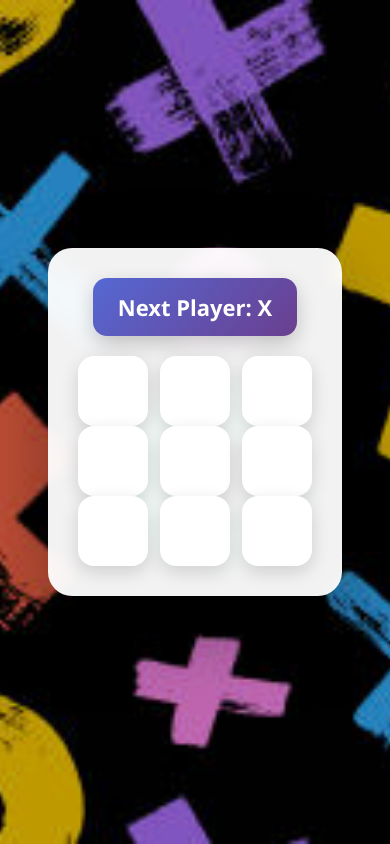
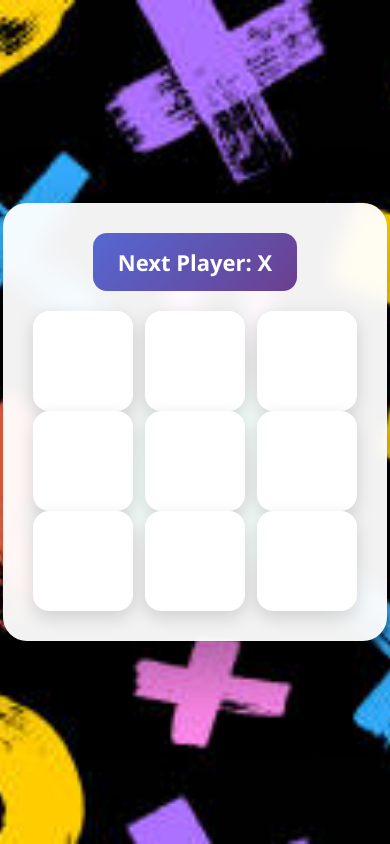
Before and after one commit to Nidhal06/xoGame, a React (Vite) app: page / in a window 390 px wide. Built offline with nearby package versions, Linux system fonts and the light colour scheme.

Commit message:
Refactor CSS for improved readability and structure

```diff
--- a/src/App.css
+++ b/src/App.css
@@ -1,210 +1,180 @@
-*{
-box-sizing:border-box;
+* {
+  box-sizing: border-box;
 }
 
-body{
-font-family:'Segoe UI',sans-serif;
-display:flex;
-justify-content:center;
-align-items:center;
-min-height:100vh;
-margin:0;
-background:url('/public/background.jpg');
-background-size:cover;
-background-position:center;
-background-repeat:no-repeat;
+body {
+  font-family: 'Segoe UI', sans-serif;
+  display: flex;
+  justify-content: center;
+  align-items: center;
+  min-height: 100vh;
+  margin: 0;
+  background: url('/background.jpg');
+  background-size: cover;
+  background-position: center;
 }
 
-/* glass overlay for readability */
-body::before{
-content:"";
-position:fixed;
-inset:0;
-background:rgba(0,0,0,.25);
-z-index:-1;
+.game {
+  padding: 30px;
+  background: rgba(255,255,255,0.95);
+  border-radius: 24px;
+  box-shadow: 0 30px 80px rgba(0,0,0,.35);
+  backdrop-filter: blur(10px);
 }
 
-.game{
-padding:30px;
-background:rgba(255,255,255,0.95);
-border-radius:24px;
-box-shadow:0 30px 80px rgba(0,0,0,.35);
-backdrop-filter:blur(10px);
+.game-board {
+  display: flex;
+  flex-direction: column;
+  align-items: center;
+  gap: 20px;
 }
 
-.game-board{
-display:flex;
-flex-direction:column;
-gap:20px;
-align-items:center;
-position:relative;
+.status {
+  font-size: 22px;
+  font-weight: 700;
+  padding: 14px 25px;
+  border-radius: 14px;
+  background: linear-gradient(135deg,#5568d3,#6b3f8f);
+  color: white;
 }
 
-.status{
-font-size:22px;
-font-weight:700;
-padding:14px 25px;
-border-radius:14px;
-background:linear-gradient(135deg,#5568d3,#6b3f8f);
-color:white;
-box-shadow:0 8px 20px rgba(0,0,0,.2);
-transition:.4s;
+.board-wrapper {
+  position: relative;
 }
 
-.win-text{
-animation:pulse 1s infinite alternate;
+.board-row {
+  display: flex;
+  gap: 12px;
 }
 
-@keyframes pulse{
-from{transform:scale(1)}
-to{transform:scale(1.05)}
+.square {
+  width: 100px;
+  height: 100px;
+  font-size: 48px;
+  font-weight: bold;
+  border-radius: 16px;
+  border: none;
+  cursor: pointer;
+  background: white;
+  box-shadow: 0 6px 18px rgba(0,0,0,.15);
+  transition: .2s;
 }
 
-/* board */
-.board-wrapper{
-position:relative;
+.square:hover {
+  transform: translateY(-4px);
 }
 
-.board-row{
-display:flex;
-gap:12px;
+.square:disabled {
+  opacity: .6;
+  cursor: not-allowed;
 }
 
-/* squares */
-.square{
-width:100px;
-height:100px;
-border-radius:16px;
-border:none;
-font-size:48px;
-font-weight:bold;
-cursor:pointer;
-background:white;
-box-shadow:0 6px 18px rgba(0,0,0,.15);
-transition:.25s;
+/* Winning square pop */
+.win-square {
+  background: linear-gradient(135deg,#ffe259,#ffa751);
+  animation: pop .4s ease;
 }
 
-.square:hover{
-transform:translateY(-4px) scale(1.04);
-box-shadow:0 12px 28px rgba(0,0,0,.25);
-}
-
-.square:active{
-transform:scale(.95);
-}
-
-.square:disabled{
-opacity:.55;
-cursor:not-allowed;
-}
-
-/* winning squares */
-.win-square{
-background:linear-gradient(135deg,#ffe259,#ffa751);
-color:#222;
-animation:pop .5s ease forwards;
-}
-
-@keyframes pop{
-0%{transform:scale(.5) rotate(-10deg)}
-70%{transform:scale(1.2) rotate(4deg)}
-100%{transform:scale(1)}
-}
-
-/* restart */
-.restart-button{
-margin-top:18px;
-padding:14px 26px;
-font-size:16px;
-font-weight:700;
-border:none;
-border-radius:14px;
-background:linear-gradient(135deg,#667eea,#764ba2);
-color:white;
-cursor:pointer;
-transition:.25s;
-}
-
-.restart-button:hover{
-transform:translateY(-3px) scale(1.05);
-box-shadow:0 10px 30px rgba(0,0,0,.3);
+@keyframes pop {
+  0% { transform: scale(.6); }
+  70% { transform: scale(1.2); }
+  100% { transform: scale(1); }
 }
 
 /* WIN LINE */
 
-.win-line{
-position:absolute;
-background:#ff2e63;
-border-radius:10px;
-animation:draw .5s ease forwards;
-z-index:5;
+.win-line {
+  position: absolute;
+  background: #ff2e63;
+  height: 6px;
+  border-radius: 10px;
+  transform-origin: left center;
+  animation: grow 0.5s ease forwards;
 }
 
-@keyframes draw{
-from{transform:scaleX(0) scaleY(0);opacity:0}
-to{transform:scaleX(1) scaleY(1);opacity:1}
+@keyframes grow {
+  from { transform: scaleX(0); }
+  to { transform: scaleX(1); }
 }
 
 /* rows */
-.row{
-height:6px;
-width:100%;
-left:0;
+.row {
+  width: 100%;
 }
-.row.pos-0{top:50px;}
-.row.pos-1{top:162px;}
-.row.pos-2{top:274px;}
+.row.pos-0 { top: 50px; }
+.row.pos-1 { top: 162px; }
+.row.pos-2 { top: 274px; }
 
 /* columns */
-.col{
-width:6px;
-height:100%;
-top:0;
+.col {
+  width: 6px;
+  height: 100%;
+  transform-origin: top center;
+  animation: growY 0.5s ease forwards;
 }
-.col.pos-0{left:50px;}
-.col.pos-1{left:162px;}
-.col.pos-2{left:274px;}
+
+@keyframes growY {
+  from { transform: scaleY(0); }
+  to { transform: scaleY(1); }
+}
+
+.col.pos-0 { left: 50px; }
+.col.pos-1 { left: 162px; }
+.col.pos-2 { left: 274px; }
 
 /* diagonals */
-.diag1{
-width:140%;
-height:6px;
-top:50%;
-left:-20%;
-transform:rotate(45deg);
+.diag1 {
+  width: 140%;
+  top: 50%;
+  left: -20%;
+  transform: rotate(45deg);
 }
 
-.diag2{
-width:140%;
-height:6px;
-top:50%;
-left:-20%;
-transform:rotate(-45deg);
+.diag2 {
+  width: 140%;
+  top: 50%;
+  left: -20%;
+  transform: rotate(-45deg);
+}
+
+/* Confetti celebration */
+
+.confetti-container::before {
+  content: "🎉 🎊 ✨ 🎉 🎊 ✨ 🎉 🎊 ✨";
+  position: absolute;
+  top: -60px;
+  font-size: 28px;
+  animation: drop 2s ease infinite;
+}
+
+@keyframes drop {
+  0% { transform: translateY(-40px); opacity: 0; }
+  50% { opacity: 1; }
+  100% { transform: translateY(250px); opacity: 0; }
 }
 
 /* winner glow */
-.winner{
-animation:glow 1s infinite alternate;
+.winner {
+  animation: glow 1s infinite alternate;
 }
 
-@keyframes glow{
-from{box-shadow:0 0 20px rgba(255,215,0,.4);}
-to{box-shadow:0 0 50px rgba(255,215,0,.9);}
+@keyframes glow {
+  from { box-shadow: 0 0 20px rgba(255,215,0,.4); }
+  to { box-shadow: 0 0 50px rgba(255,215,0,.9); }
 }
 
-/* responsive */
-@media (max-width:600px){
-.square{
-width:70px;
-height:70px;
-font-size:34px;
+.restart-button {
+  padding: 14px 26px;
+  font-size: 16px;
+  font-weight: 700;
+  border: none;
+  border-radius: 14px;
+  background: linear-gradient(135deg,#667eea,#764ba2);
+  color: white;
+  cursor: pointer;
+  transition: .25s;
 }
 
-.row.pos-0{top:35px;}
-.row.pos-1{top:117px;}
-.row.pos-2{top:199px;}
-
-.col.pos-0{left:35px;}
-.col.pos-1{left:117px;}
-.col.pos-2{left:199px;}
+.restart-button:hover {
+  transform: scale(1.05);
 }
```
